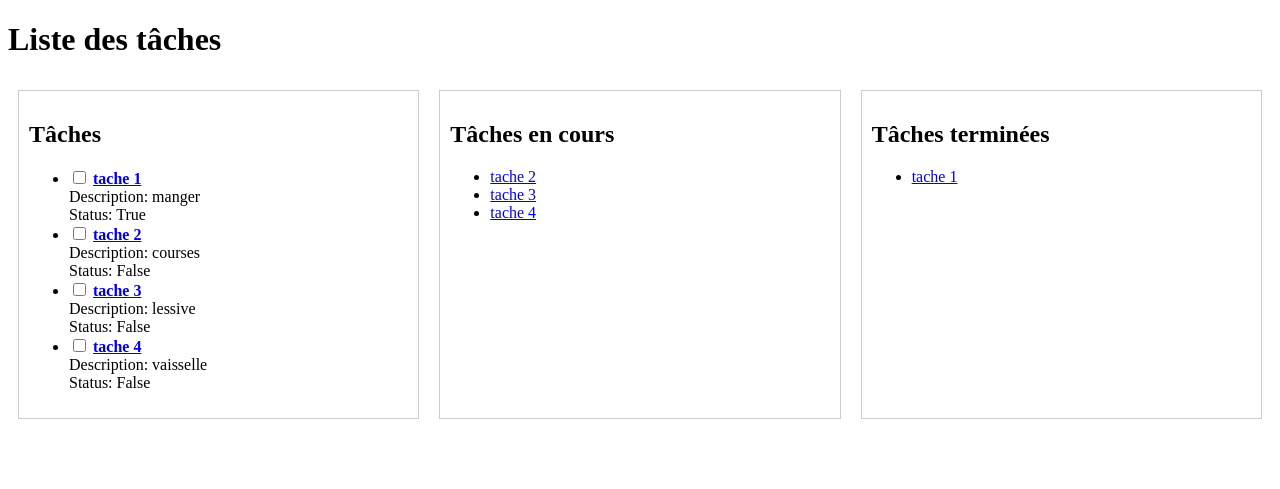
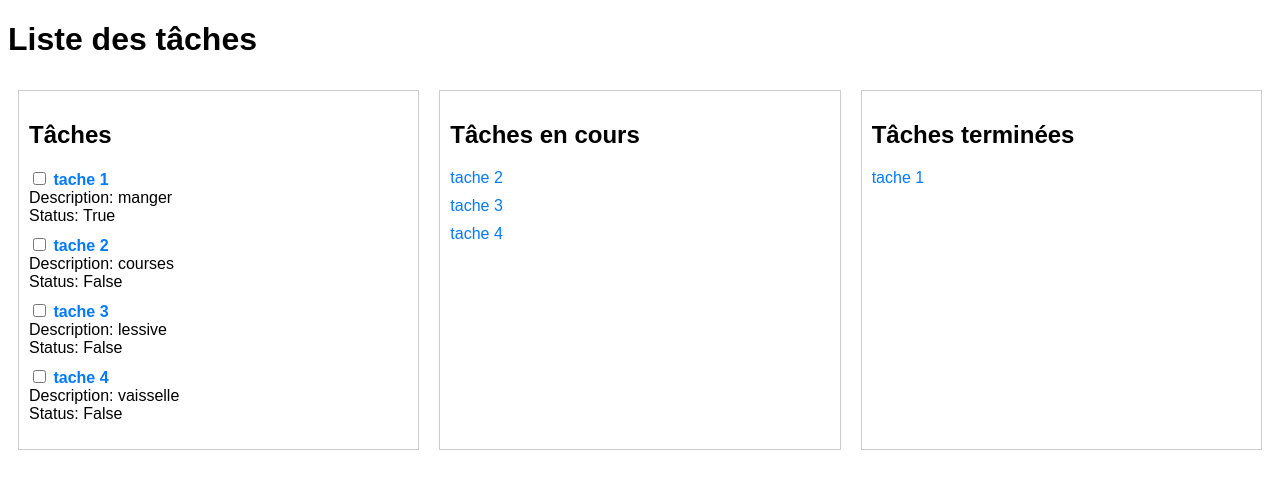
Before and after one commit to Supafei/todolist, a Django app: page / in a window 1280 px wide. Shown: the top 489 px of the page. Run offline with Django 5.2, Linux system fonts and the light colour scheme; data comes from the database, SQL or seed files in the repository; both versions use the stored data as it was after the commit; some libraries are stand-ins or nearby versions.

Commit message:
update css

```diff
--- a/todolist/tasks/static/tasks/styles.css
+++ b/todolist/tasks/static/tasks/styles.css
@@ -1,10 +1,36 @@
+/* Styles généraux */
+body {
+    font-family: Arial, sans-serif;
+}
+
+.container {
+    max-width: 800px;
+    margin: 0 auto;
+    padding: 20px;
+}
+
+/* Styles pour la mise en page en colonnes */
 .column-container {
-    display: flex; /* Utilisation de flexbox pour créer une mise en page flexible */
+    display: flex;
 }
 
 .column {
-    flex: 1; /* Les colonnes ont la même taille */
+    flex: 1;
     padding: 10px;
-    margin: 10px; /* Ajout de marges entre les colonnes */
-    border: 1px solid #ccc; /* Ajout d'une bordure pour visualiser les colonnes */
+    margin: 10px;
+    border: 1px solid #ccc;
 }
+
+.column ul {
+    list-style-type: none;
+    padding: 0;
+}
+
+.column li {
+    margin-bottom: 10px;
+}
+
+.column a {
+    color: #007bff;
+    text-decoration: none;
+}
--- a/todolist/tasks/templates/tasks/index.html
+++ b/todolist/tasks/templates/tasks/index.html
@@ -27,8 +27,7 @@
                 {% endfor %}
             </ul>
         </div>
-
-        <div class="column">
+          <div class="column">
             <h2>Tâches en cours</h2>
             <ul>
                 {% for task in tasks %}
--- a/todolist/tasks/views.py
+++ b/todolist/tasks/views.py
@@ -12,13 +12,16 @@ from tasks.serializers import TaskSerializer
 def onetask(request, pk):
         task = get_object_or_404(Task, pk=pk)
         return render(request, 'tasks/detail.html', {'task': task})
-# FONCTIONNELLE !
+
+
 def index(request, pk=None, status=None):
     tasks = Task.objects.all()  # Récupère toutes les tâches depuis la base de données
     if request.method == 'GET':
         task = Task.objects.filter(id=pk)
         task.update(status=status)
     return render(request, 'tasks/index.html', {'tasks': tasks})
+
+
 
 @csrf_exempt
 def task_list(request):
```
Also changed, not shown: todolist/db.sqlite3.
